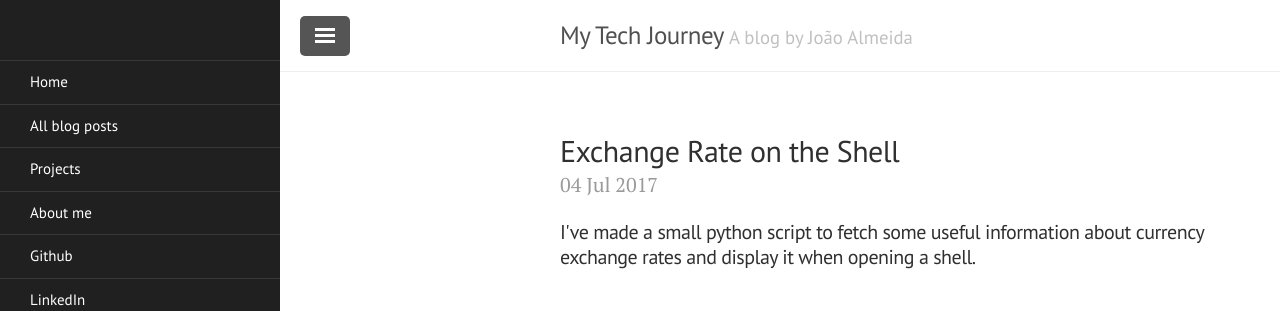
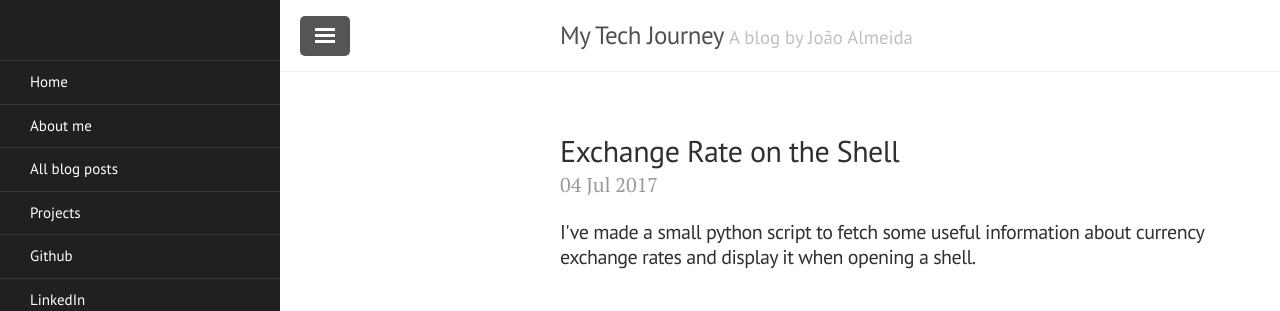
Before and after one commit to Joao-M-Almeida/Joao-M-Almeida.github.io, a Jekyll site: the page built from index.html, in a window 1280 px wide. Shown: the top 311 px of the page. Built offline with Jekyll 4.4.1, drawn with Linux system fonts in a browser that asks for light colours; the list of posts is cut into pages by our own code.

Commit message:
Changed ordering of side bar

```diff
--- a/_includes/sidebar.html
+++ b/_includes/sidebar.html
@@ -16,7 +16,7 @@
       `layout: page` in the front-matter. See readme for usage.
     {% endcomment %}
 
-    {% assign pages_list = site.pages | sort:"url" %}
+    {% assign pages_list = site.pages | sort:"title" %}
     {% for node in pages_list %}
       {% if node.title != null %}
         {% if node.layout == "page" %}
```
